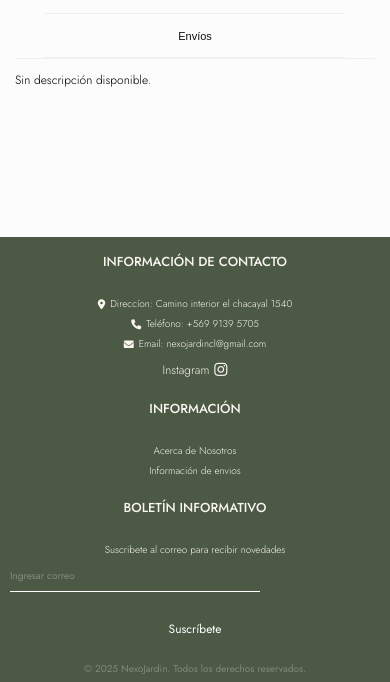
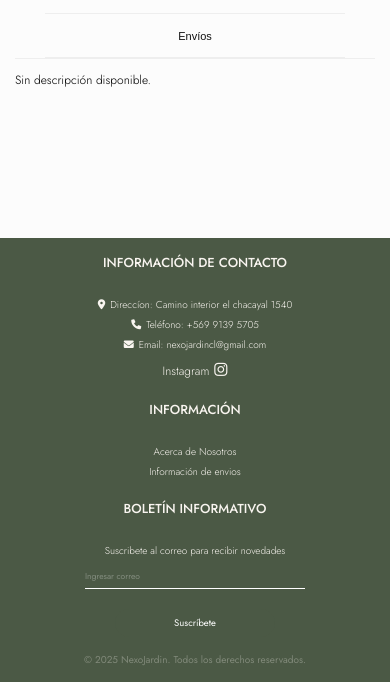
Before and after one commit to JustinM2003/NexoJardin, a Django app: page /producto/1/ in a window 390 px wide. Shown: the part 878-1560 px from the top of the page. Run offline with Django 5.2, Linux system fonts and the light colour scheme; data comes from the database, SQL or seed files in the repository.

Commit message:
Update style.css

```diff
--- a/static/css/style.css
+++ b/static/css/style.css
@@ -889,8 +889,7 @@ header {
     padding: 0.3rem 0 0.8rem;
     color: white;
     display: block;
-    margin-bottom: 2rem;
-    margin-top: 0.8rem;
+    margin: 0.8rem auto 2rem auto;
     width: 80%;
     max-width: 250px;
     font-family: inherit;
@@ -928,6 +927,19 @@ header {
 }
 
 /* Responsive Footer */
+@media (max-width: 1024px) and (min-width: 768px) {
+    .content input {
+        width: 85%;
+        max-width: 260px;
+        margin: 1rem auto 2rem auto;
+    }
+
+    .content button {
+        margin: 0 auto;
+        display: block;
+    }
+}
+
 @media (max-width: 767px) {
     .container-inferior {
         padding: 2rem 1rem;
@@ -958,12 +970,18 @@ header {
     }
 
     .content input {
-        margin-bottom: 2rem;
+        width: 80%;
+        max-width: 240px;
+        margin: 1rem auto 2rem auto;
+        font-size: 0.9rem;
     }
 
     .content button {
         width: 100%;
-        max-width: 200px;
+        max-width: 180px;
+        margin: 0 auto;
+        display: block;
+        font-size: 1rem;
     }
 }
 
@@ -981,6 +999,23 @@ header {
     .informacion ul li,
     .content p {
         font-size: 1rem;
+    }
+
+    .content input {
+        width: 85%;
+        max-width: 220px;
+        margin: 1rem auto 2rem auto;
+        font-size: 0.85rem;
+        padding: 0.25rem 0 0.6rem;
+    }
+
+    .content button {
+        width: 100%;
+        max-width: 160px;
+        margin: 0 auto;
+        display: block;
+        font-size: 0.95rem;
+        padding: 0.7rem 1.2rem;
     }
 
     .copyright p {
```
